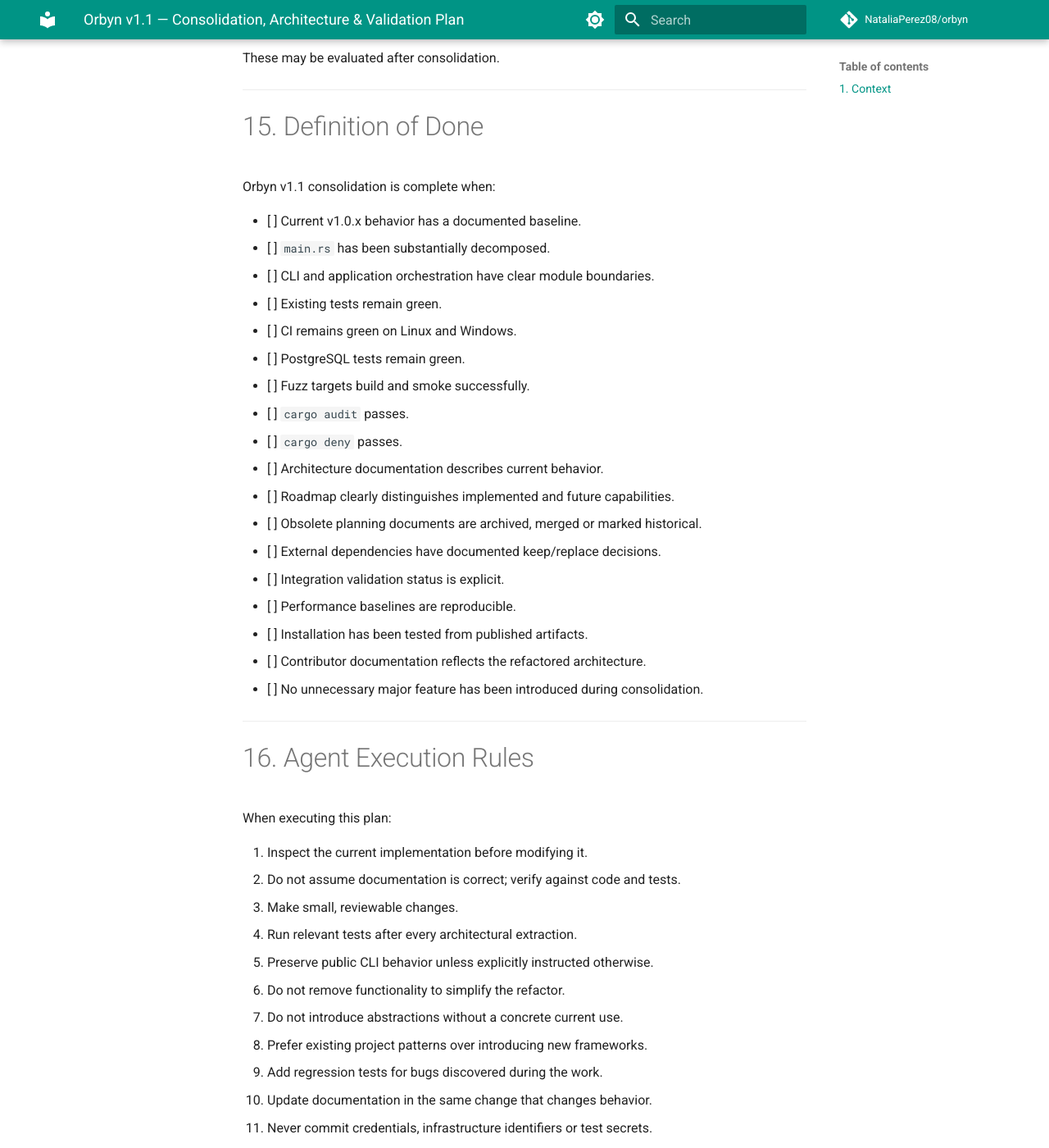
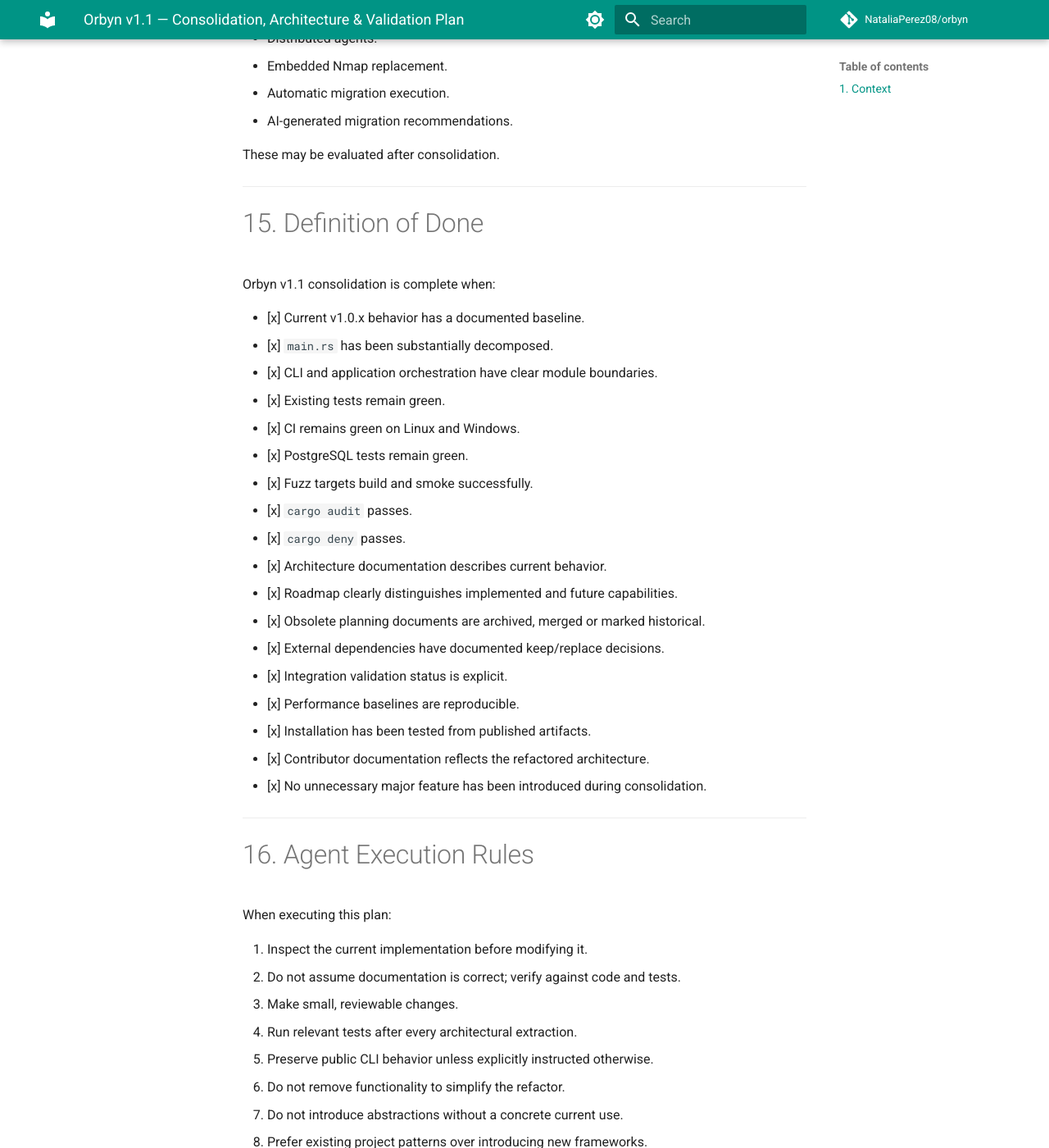
Before and after one commit to NataliaPerez08/orbyn, an MkDocs documentation site: the page built from docs/ORBYN_V1_1_CONSOLIDATION_PLAN.md, in a window 1280 px wide and 1400 px high, scrolled down 17194 px. Shown: the whole window at 82% size. Built offline with MkDocs 1.6.1 and Material for MkDocs 9.7.7, drawn with Linux system fonts in a browser that asks for light colours; comment, search, counter and statistics services are not loaded; some of the changed text lies outside the part shown.

```diff
--- a/docs/ORBYN_V1_1_CONSOLIDATION_PLAN.md
+++ b/docs/ORBYN_V1_1_CONSOLIDATION_PLAN.md
@@ -765,24 +773,24 @@ These may be evaluated after consolidation.
 
 Orbyn v1.1 consolidation is complete when:
 
-- [ ] Current v1.0.x behavior has a documented baseline.
-- [ ] `main.rs` has been substantially decomposed.
-- [ ] CLI and application orchestration have clear module boundaries.
-- [ ] Existing tests remain green.
-- [ ] CI remains green on Linux and Windows.
-- [ ] PostgreSQL tests remain green.
-- [ ] Fuzz targets build and smoke successfully.
-- [ ] `cargo audit` passes.
-- [ ] `cargo deny` passes.
-- [ ] Architecture documentation describes current behavior.
-- [ ] Roadmap clearly distinguishes implemented and future capabilities.
-- [ ] Obsolete planning documents are archived, merged or marked historical.
-- [ ] External dependencies have documented keep/replace decisions.
-- [ ] Integration validation status is explicit.
-- [ ] Performance baselines are reproducible.
-- [ ] Installation has been tested from published artifacts.
-- [ ] Contributor documentation reflects the refactored architecture.
-- [ ] No unnecessary major feature has been introduced during consolidation.
+- [x] Current v1.0.x behavior has a documented baseline.
+- [x] `main.rs` has been substantially decomposed.
+- [x] CLI and application orchestration have clear module boundaries.
+- [x] Existing tests remain green.
+- [x] CI remains green on Linux and Windows.
+- [x] PostgreSQL tests remain green.
+- [x] Fuzz targets build and smoke successfully.
+- [x] `cargo audit` passes.
+- [x] `cargo deny` passes.
+- [x] Architecture documentation describes current behavior.
+- [x] Roadmap clearly distinguishes implemented and future capabilities.
+- [x] Obsolete planning documents are archived, merged or marked historical.
+- [x] External dependencies have documented keep/replace decisions.
+- [x] Integration validation status is explicit.
+- [x] Performance baselines are reproducible.
+- [x] Installation has been tested from published artifacts.
+- [x] Contributor documentation reflects the refactored architecture.
+- [x] No unnecessary major feature has been introduced during consolidation.
 
 ---
 
```
Also changed, not shown: other parts of docs/ORBYN_V1_1_CONSOLIDATION_PLAN.md (+8 -0 lines), docs/V1_1_FINAL_VERIFICATION.md (added, +55 -0 lines).
